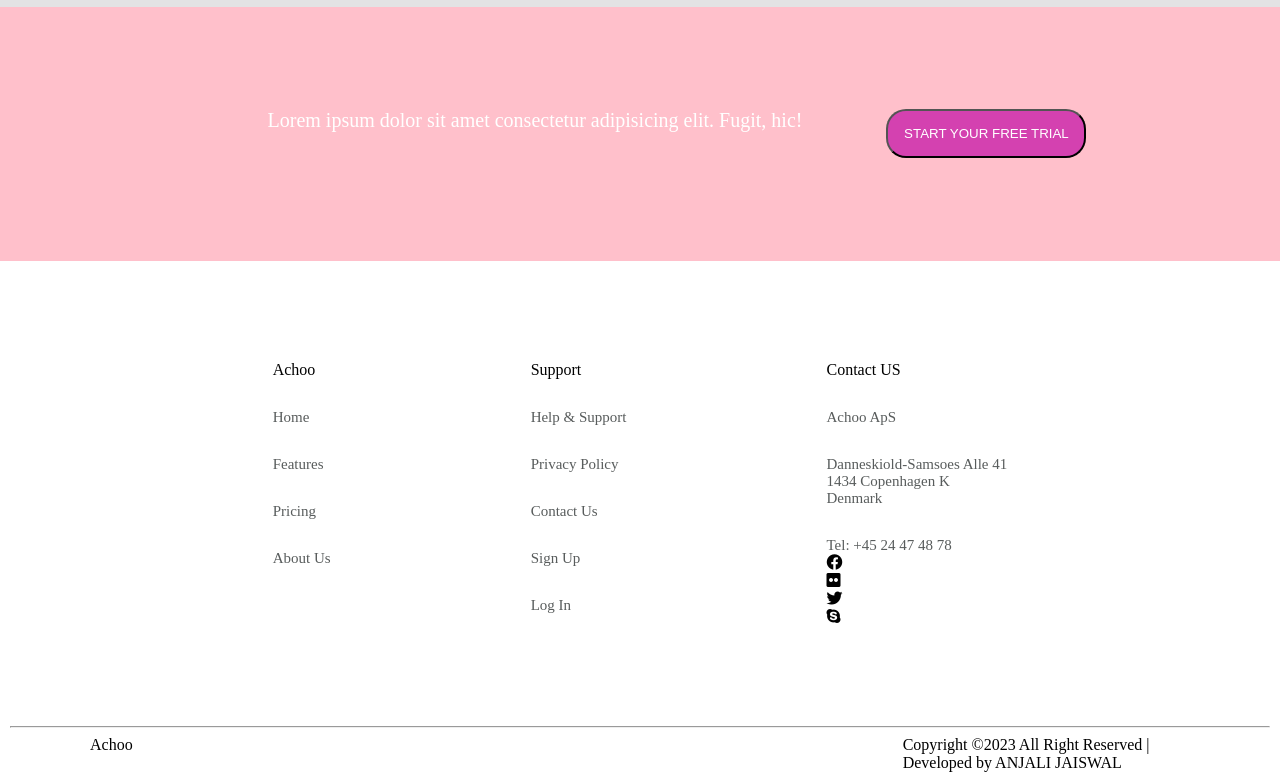
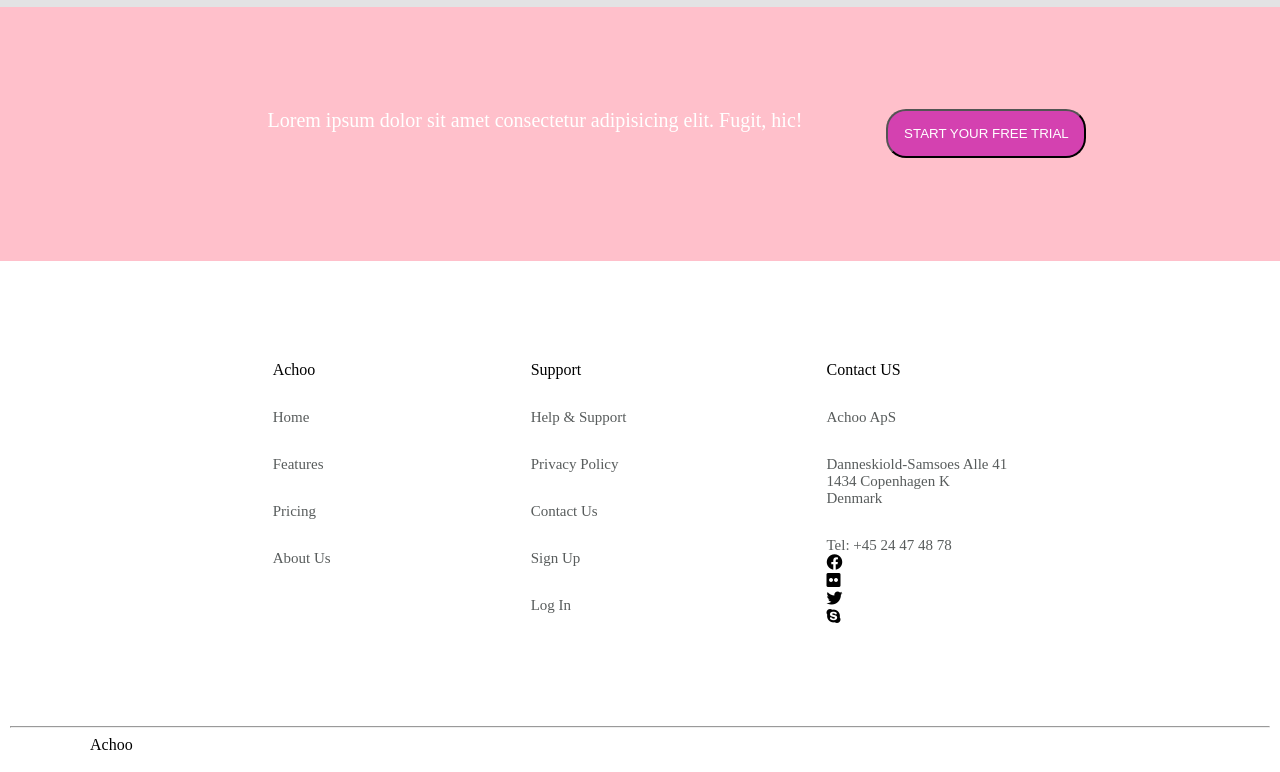
Before and after one commit to w3villa-rohit-kushwaha/17feb_task, a plain HTML site: page index.html in a window 1280 px wide. Shown: the part 1778-2550 px from the top of the page. Drawn offline with Linux system fonts and the light colour scheme.

Commit message:
Update index.html

```diff
--- a/index.html
+++ b/index.html
@@ -186,7 +186,7 @@
     </div>
     <div class="bottom-container">
         <div class="logo">Achoo</div>
-        <div class="copy">Copyright ©2023 All Right Reserved | Developed by  ANJALI JAISWAL</div>
+
       </div>
     </div>
 </body>
```
